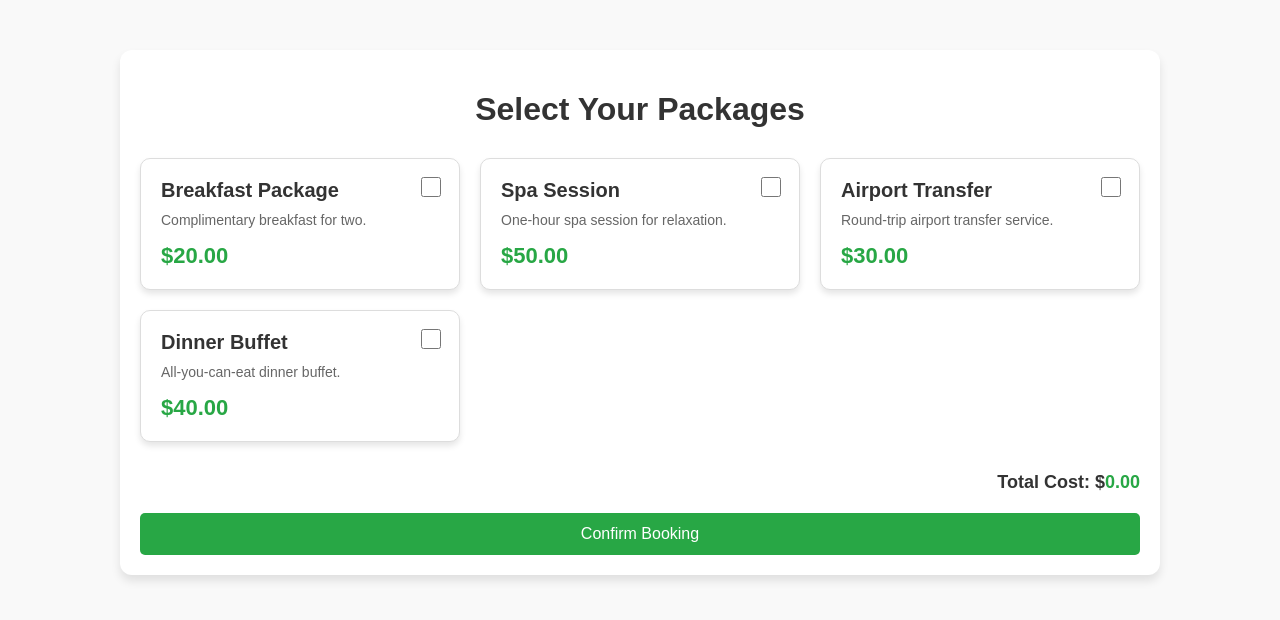
After one commit to DinushaMadhushani/Hotel_Reservation_System_Final, a PHP site: page /pages/package.html in a window 1280 px wide. The commit adds this page. Shown: the top 620 px of the page. Run offline with PHP 8.4, Linux system fonts and the light colour scheme.

Commit message:
updated home

```diff
--- /dev/null
+++ b/pages/package.html
@@ -0,0 +1,198 @@
+<!DOCTYPE html>
+<html lang="en">
+<head>
+    <meta charset="UTF-8">
+    <meta name="viewport" content="width=device-width, initial-scale=1.0">
+    <title>Hotel Reservation System - Packages</title>
+    <style>
+        body {
+            font-family: Arial, sans-serif;
+            background-color: #f9f9f9;
+            margin: 0;
+            padding: 0;
+        }
+
+        .container {
+            max-width: 1000px;
+            margin: 50px auto;
+            padding: 20px;
+            background: #ffffff;
+            border-radius: 12px;
+            box-shadow: 0 6px 10px rgba(0, 0, 0, 0.1);
+        }
+
+        h1 {
+            text-align: center;
+            color: #333;
+            margin-bottom: 30px;
+        }
+
+        .package-collection {
+            display: grid;
+            grid-template-columns: repeat(auto-fit, minmax(250px, 1fr));
+            gap: 20px;
+        }
+
+        .package-card {
+            background: #fff;
+            border: 1px solid #ddd;
+            border-radius: 10px;
+            padding: 20px;
+            box-shadow: 0 4px 6px rgba(0, 0, 0, 0.1);
+            transition: transform 0.3s ease, box-shadow 0.3s ease;
+            position: relative;
+        }
+
+        .package-card:hover {
+            transform: translateY(-5px);
+            box-shadow: 0 6px 12px rgba(0, 0, 0, 0.15);
+        }
+
+        .package-card input[type="checkbox"] {
+            position: absolute;
+            top: 15px;
+            right: 15px;
+            width: 20px;
+            height: 20px;
+            cursor: pointer;
+        }
+
+        .package-card h3 {
+            margin: 0 0 10px;
+            font-size: 20px;
+            color: #333;
+            font-weight: bold;
+        }
+
+        .package-card p {
+            margin: 0 0 15px;
+            font-size: 14px;
+            color: #666;
+        }
+
+        .package-card .price {
+            font-size: 22px;
+            font-weight: bold;
+            color: #28a745;
+        }
+
+        .total-cost {
+            margin-top: 30px;
+            text-align: right;
+            font-size: 18px;
+            font-weight: bold;
+            color: #333;
+        }
+
+        .total-cost span {
+            color: #28a745;
+        }
+
+        button {
+            display: block;
+            width: 100%;
+            padding: 12px;
+            background-color: #28a745;
+            color: white;
+            border: none;
+            border-radius: 5px;
+            cursor: pointer;
+            font-size: 16px;
+            margin-top: 20px;
+            transition: background-color 0.3s ease;
+        }
+
+        button:hover {
+            background-color: #218838;
+        }
+    </style>
+</head>
+<body>
+    <div class="container">
+        <h1>Select Your Packages</h1>
+        <div class="package-collection" id="package-collection">
+            <!-- Package cards will be dynamically populated here -->
+        </div>
+        <div class="total-cost">
+            Total Cost: $<span id="total-cost">0.00</span>
+        </div>
+        <button id="confirm-booking">Confirm Booking</button>
+    </div>
+
+    <script>
+        // Simulated API response (replace this with actual API calls if needed)
+        const mockPackages = [
+            { id: 1, name: "Breakfast Package", description: "Complimentary breakfast for two.", price: 20 },
+            { id: 2, name: "Spa Session", description: "One-hour spa session for relaxation.", price: 50 },
+            { id: 3, name: "Airport Transfer", description: "Round-trip airport transfer service.", price: 30 },
+            { id: 4, name: "Dinner Buffet", description: "All-you-can-eat dinner buffet.", price: 40 },
+        ];
+
+        // Function to populate package cards
+        function populatePackageCards() {
+            const packageCollection = document.getElementById("package-collection");
+            mockPackages.forEach(pkg => {
+                const card = document.createElement("div");
+                card.className = "package-card";
+
+                const checkbox = document.createElement("input");
+                checkbox.type = "checkbox";
+                checkbox.value = pkg.id;
+
+                const title = document.createElement("h3");
+                title.textContent = pkg.name;
+
+                const description = document.createElement("p");
+                description.textContent = pkg.description;
+
+                const price = document.createElement("div");
+                price.className = "price";
+                price.textContent = `$${pkg.price.toFixed(2)}`;
+
+                card.appendChild(checkbox);
+                card.appendChild(title);
+                card.appendChild(description);
+                card.appendChild(price);
+
+                packageCollection.appendChild(card);
+            });
+        }
+
+        // Function to calculate the total cost
+        function calculateTotalCost() {
+            const checkboxes = document.querySelectorAll("#package-collection input[type='checkbox']:checked");
+            let total = 0;
+            checkboxes.forEach(checkbox => {
+                const selectedPackage = mockPackages.find(pkg => pkg.id == checkbox.value);
+                if (selectedPackage) {
+                    total += selectedPackage.price;
+                }
+            });
+            document.getElementById("total-cost").textContent = total.toFixed(2);
+        }
+
+        // Event listener for checkboxes
+        document.addEventListener("DOMContentLoaded", () => {
+            populatePackageCards();
+
+            const packageCollection = document.getElementById("package-collection");
+            packageCollection.addEventListener("change", calculateTotalCost);
+
+            // Confirm booking button
+            const confirmBookingButton = document.getElementById("confirm-booking");
+            confirmBookingButton.addEventListener("click", () => {
+                const checkboxes = document.querySelectorAll("#package-collection input[type='checkbox']:checked");
+                const selectedPackages = [];
+                checkboxes.forEach(checkbox => {
+                    const selectedPackage = mockPackages.find(pkg => pkg.id == checkbox.value);
+                    if (selectedPackage) {
+                        selectedPackages.push(selectedPackage.name);
+                    }
+                });
+
+                alert(`Booking confirmed!\nSelected Packages: ${selectedPackages.join(", ")}\nTotal Cost: $${document.getElementById("total-cost").textContent}`);
+            });
+        });
+    </script>
+</body>
+</html>
--- a/pages/rooms.php
+++ b/pages/rooms.php
@@ -332,7 +332,7 @@
                             <p class="card-text">Luxurious suite with separate living area.</p>
                             <div class="d-flex justify-content-between align-items-center">
                                 <div class="room-price">$349<span class="text-muted">/night</span></div>
-                                <a href="#" class="btn card-btn">Book Now</a>
+                                <a href="package.html" class="btn card-btn">Book Now</a>
                             </div>
                         </div>
                     </div>
```
Also changed, not shown: index.php (+24 -32 lines).
